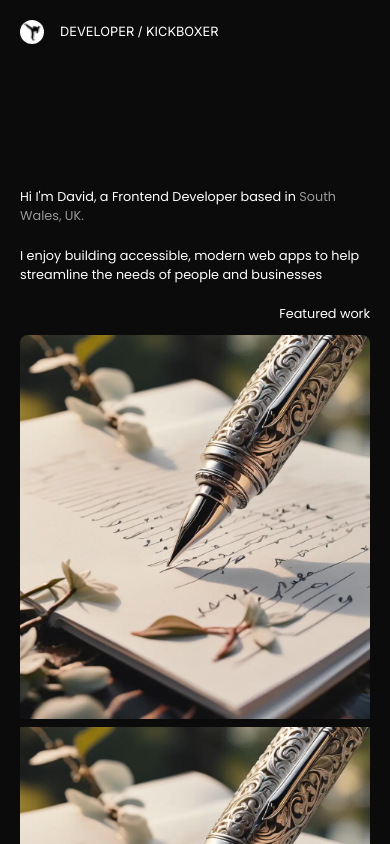
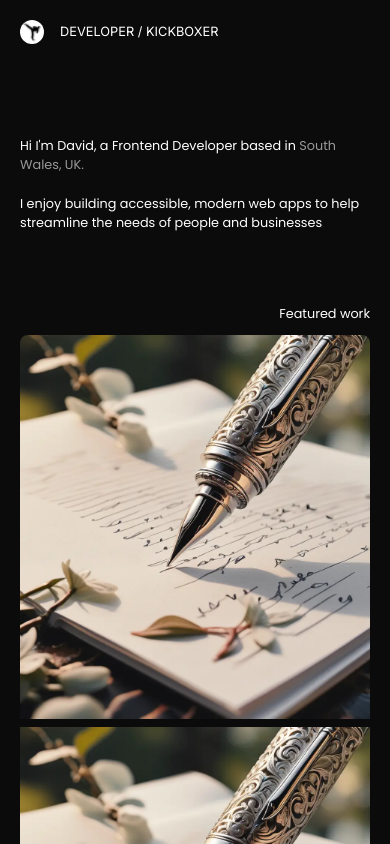
Before and after one commit to DLee1993/Portfolio, a Next.js app: page / in a window 390 px wide. Shown: the top 844 px of the page. Built offline with nearby package versions, Linux system fonts and the light colour scheme.

Commit message:
changed the flex layout to items center

```diff
--- a/app/page.tsx
+++ b/app/page.tsx
@@ -2,7 +2,7 @@ import Showcase from "./components/Showcase";
 export default function page() {
     return (
         <section>
-            <section className="flex justify-start items-end sm:items-center text-small sm:text-base py-5 px-5 md:pl-40 lg:pl-52 min-h-60">
+            <section className="flex justify-start items-center text-small sm:text-base py-5 px-5 md:pl-40 lg:pl-52 min-h-60">
                 <article>
                     <p className="mb-5">
                         Hi I&apos;m David, a Frontend Developer based in{" "}
```
